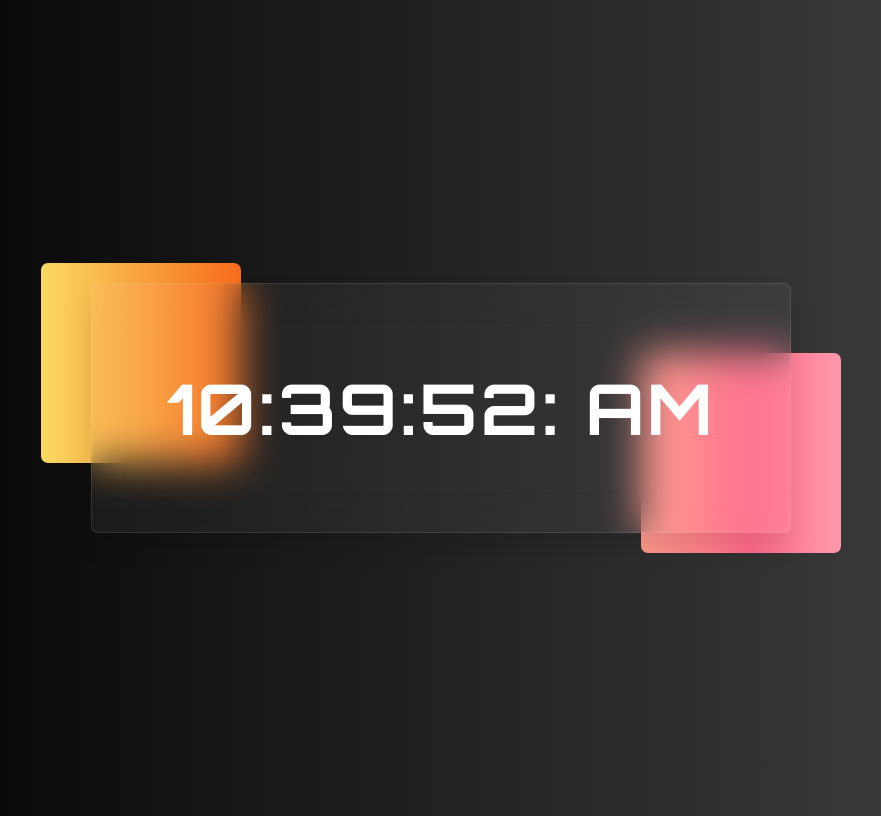
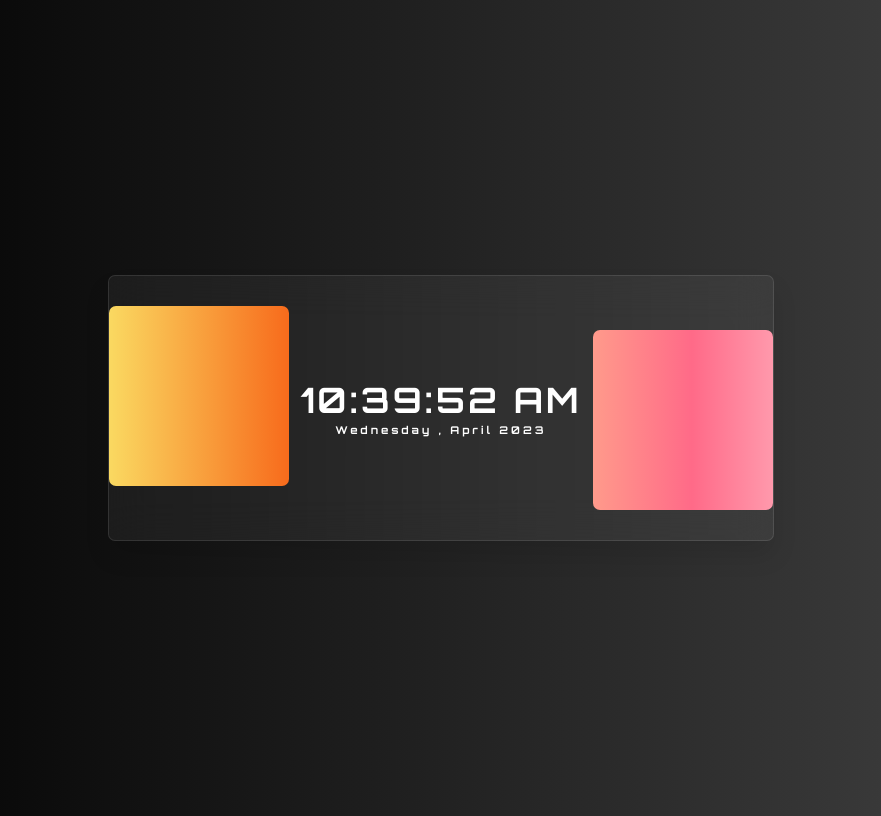
Before and after one commit to sheetal1005/Clock-Project, a plain HTML site: page index.html in a window 1280 px wide. Shown: the whole page, without its empty margins (199-1080 px from the left). Drawn offline with Linux system fonts and the light colour scheme.

Commit message:
add files

```diff
--- a/index.html
+++ b/index.html
@@ -12,12 +12,13 @@
 </head>
 
 <body>
-  <div class="container">
+  <div class="time">
     <div class="card">
       <div class="box-time" id="clock"></div>
+      <div class="date"></div>
     </div>
-    <div class="box-one"></div>
-    <div class="box-two"></div>
+     <div class="box-one"></div>
+     <div class="box-two"></div>
   </div>
   <script src="script.js"></script>
 
--- a/script.js
+++ b/script.js
@@ -1,3 +1,8 @@
+
+
+
+currentDays();
+setInterval(updateTime, 1000);
 
 function updateTime() {
     let now = new Date();
@@ -19,11 +24,21 @@ if (hours == 0) {
   mint = (minutes < 10) ? "0" + minutes : minutes;
   sec = (seconds < 10) ? "0" + seconds : seconds;
 
+    let formattedTime = `${hours}:${minutes}:${seconds < 10 ? '0' : ''}${seconds}  ${session}`;
+    document.getElementById("clock").innerHTML = formattedTime;
+    let date = new Date();
+    let d= ["Sunday","Monday","Tuesday","Wednesday","Thursday","Friday","Saturday"];
 
-    let formattedTime = `${hours}:${minutes}:${seconds < 10 ? '0' : ''}${seconds}:  ${session}`;
-    document.getElementById("clock").innerHTML = formattedTime;
-  }
+    let m = [ "January","February", "March","April","May","June","July","August" ,"September", "October", "November","December"];
 
+    let day = date.getDay();
+    let month = date.getMonth();
+    let year = date.getFullYear();
+    let  da = date.getDate();
 
+        let currentDate = d[day] + " , " + m[month] + "  " + year;
+      document.getElementsByClassName("date")[0].innerHTML = currentDate;
+}
+ function currentDays(){
 
-setInterval(updateTime, 1000);
+    };
--- a/style.css
+++ b/style.css
@@ -1,9 +1,3 @@
-html{
-    font-size: 62.5%;
-  }
-  *, ::before, ::after{
-    box-sizing: border-box;
-  }
   body {
     font-family: 'Orbitron', sans-serif;
     font-size: 1.8rem;
@@ -14,37 +8,44 @@ html{
     justify-content: center;
     align-items: center;
   }
-   .container{
-    display: flex;
-    justify-content: center;
-    align-items: center;
-    height: 350px;
-    width: 800px;
-    position: relative;
-  }
-  .card{
+
+  .time{
+
     display: flex;
    justify-content: center;
    align-items: center;
   border-radius: 7px;
-    padding:3rem;
+   padding:2rem;
    position: relative;
-    height: 250px;
-    width: 700px;
+   height: 25%;
+   width: 600px;
    background: rgba(255, 255, 255, 0.05);
    box-shadow: 0 15px 25px rgba(0, 0, 0, 0.1 );
    border: 1px solid rgba(255, 255, 255, 0.1);
      backdrop-filter: blur(20px);
-    font-size: 7rem;
+   font-size: 35px;
    font-weight: 700;
    letter-spacing: 3px;
    white-space: nowrap;
    color: #fff;
  }
+
+
+
+ .date {
+  display: flex;
+  justify-content: center;
+  font-size: 8pt;
+  color: #fff;
+   position: relative;
+  align-items: center;
+
+}
+
   .box-one{
     position: absolute;
-    width: 200px;
-    height: 200px;
+    width: 180px;
+    height: 180px;
     border-radius: 7px;
     top:0;
     left:0;
@@ -54,8 +55,8 @@ html{
   }
   .box-two{
     position: absolute;
-    width: 200px;
-    height: 200px;
+    width: 180px;
+    height: 180px;
     border-radius: 7px;
     bottom:0;
     right: 0;
```
Lines whose indentation alone changed are shown as unchanged.
